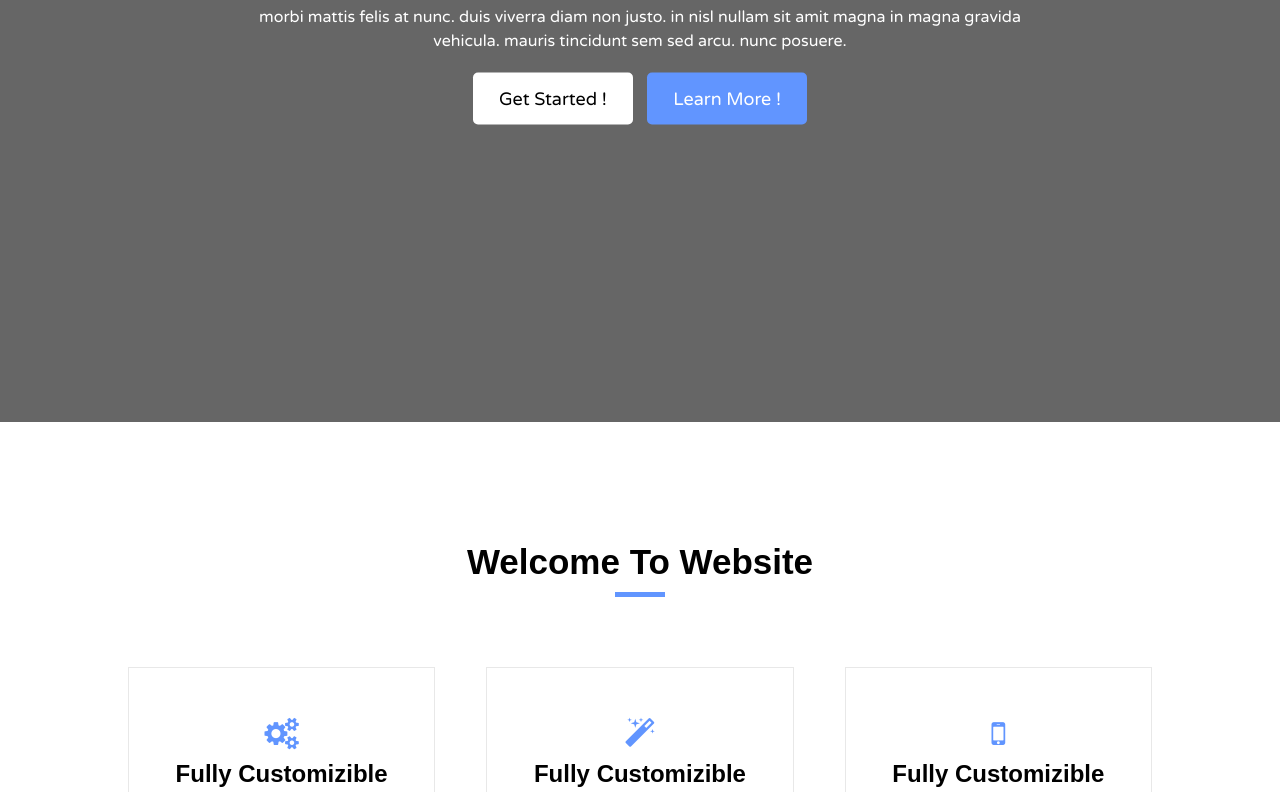
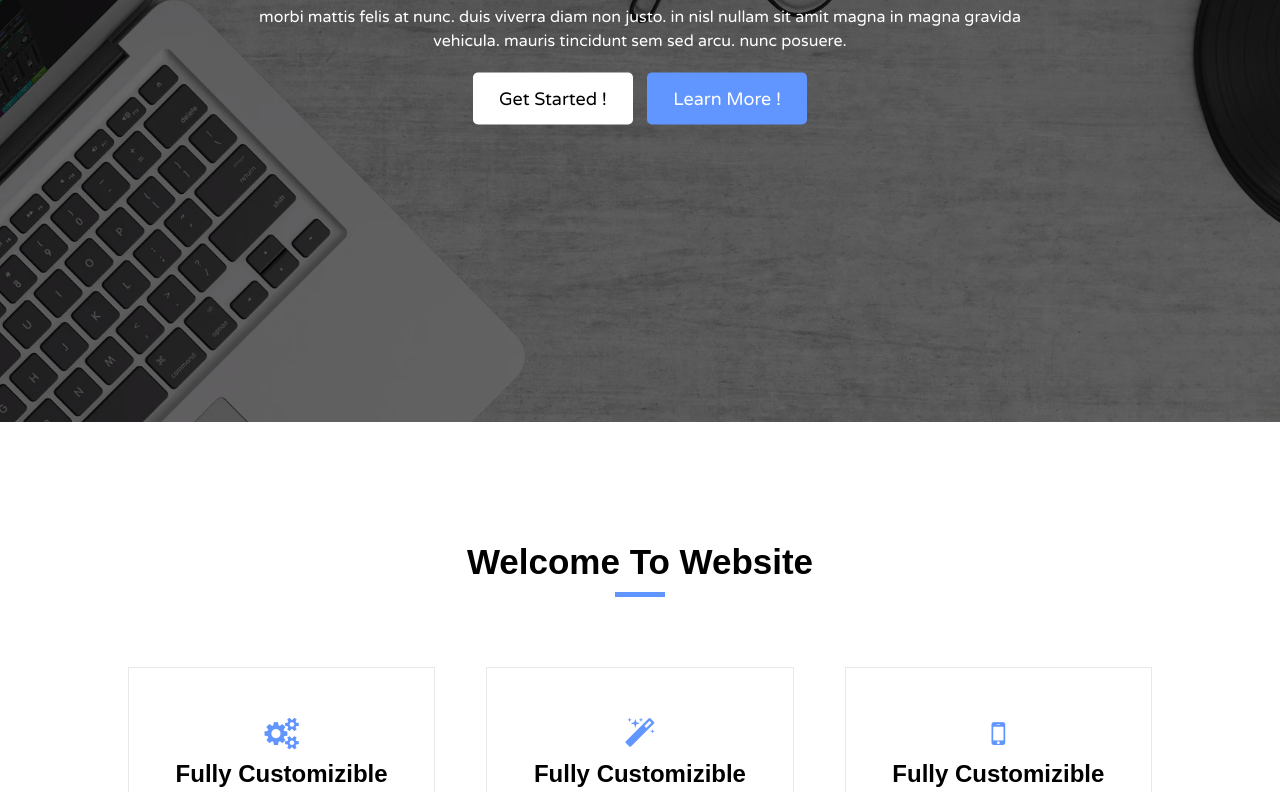
Before and after one commit to az1zz/creative_agency, a plain HTML site: page index.html in a window 1280 px wide. Shown: the part 378-1170 px from the top of the page. Drawn offline with Linux system fonts and the light colour scheme; files whose address does not match are found by name.

Commit message:
Update home.css

```diff
--- a/CSS/home.css
+++ b/CSS/home.css
@@ -1,6 +1,6 @@
 .home {
     height: 100vh;
-    background-image: url("images/background/background1.jpg");
+    background-image: url("../images/background/background1.jpg");
     background-position: center;
     background-size: cover; /* css3 */
 }
```
